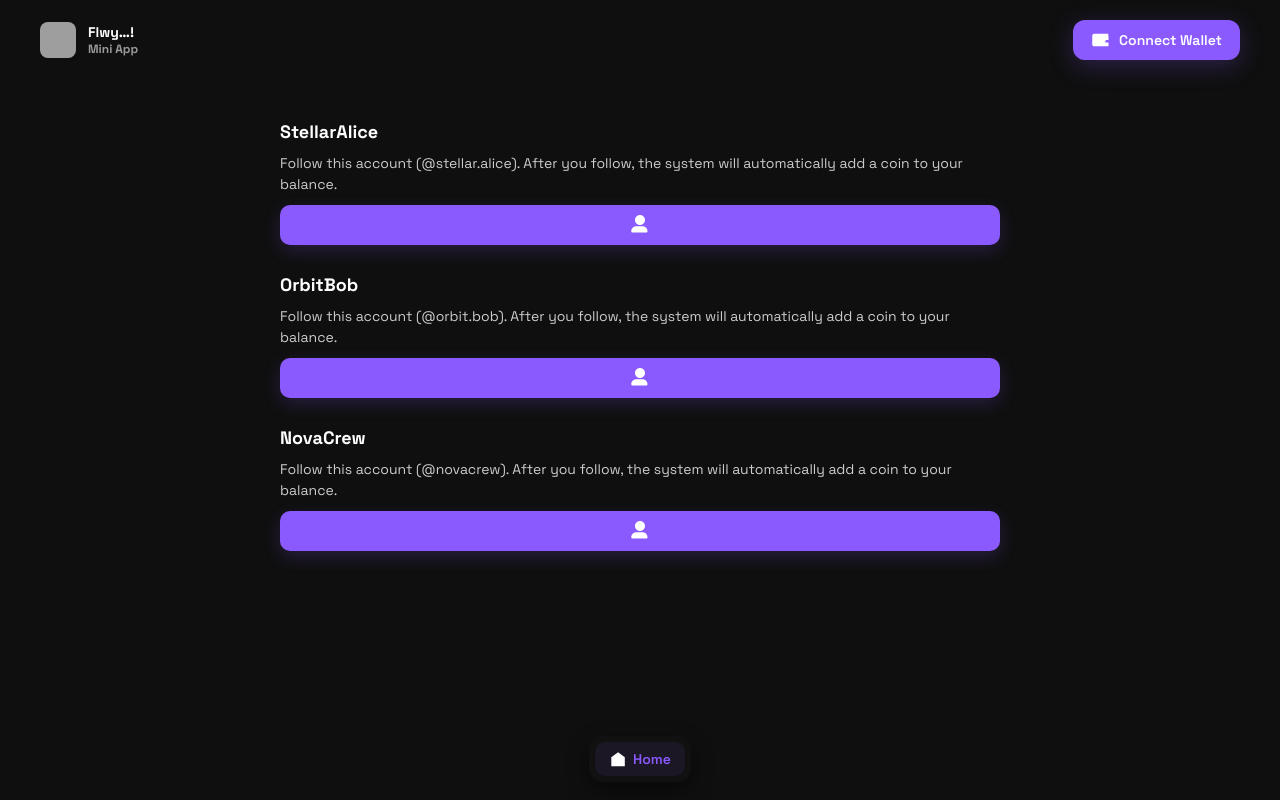
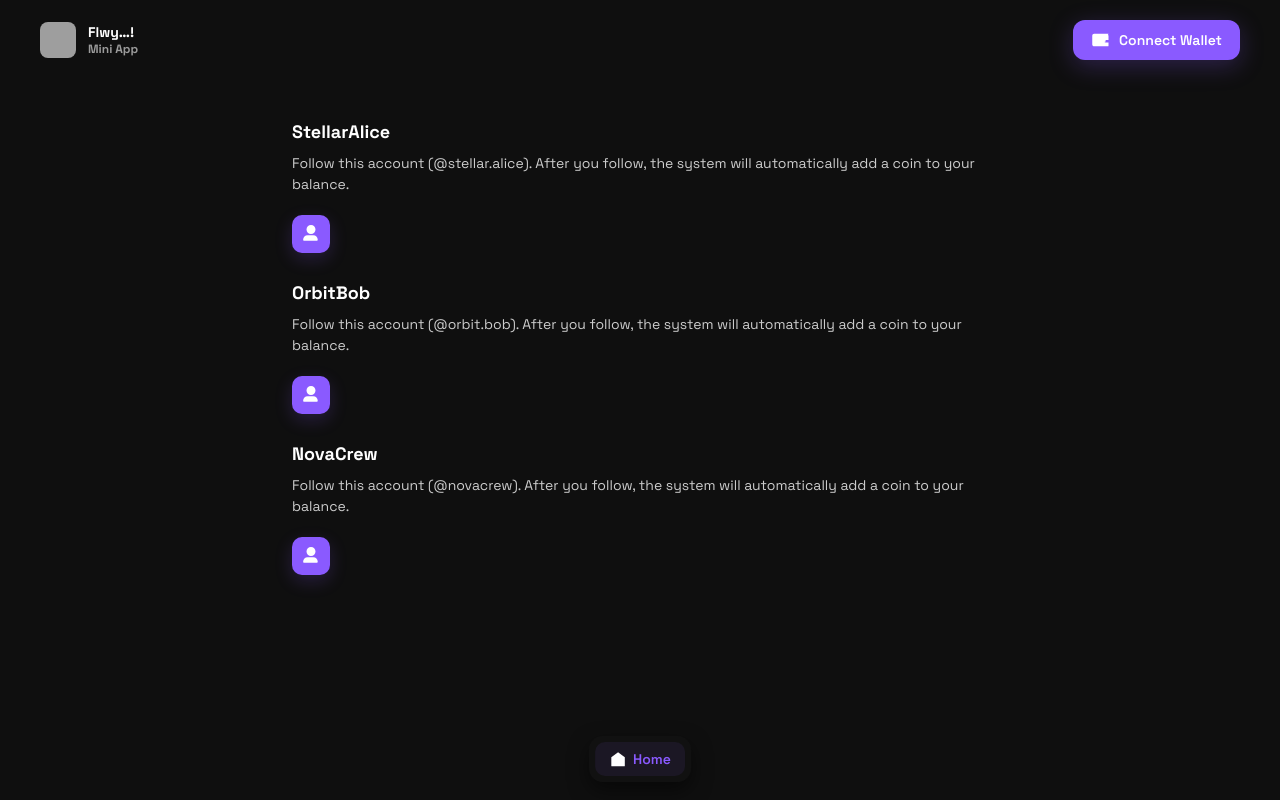
Before and after one commit to Fredrickadler/Flwy..-, a Next.js app: page / in a window 1280 px wide. Built offline with nearby package versions, Linux system fonts and the light colour scheme; grey boxes are pictures that could not be loaded.

Commit message:
Update OrderCard.js

```diff
--- a/components/OrderCard.js
+++ b/components/OrderCard.js
@@ -1,19 +1,20 @@
 export default function OrderCard({ accountName = "StellarAlice", accountId = "@stellar.alice", onFollow }) {
   return (
     <div className="order-card">
-      <div className="order-title">{accountName}</div>
-      <div className="order-sub">
+      <div className="order-title" style={{ padding: "0 12px" }}>{accountName}</div>
+      <div className="order-sub" style={{ padding: "0 12px" }}>
         Follow this account ({accountId}). After you follow, the system will automatically add a coin to your balance.
       </div>
-
+      <div style={{ marginTop: 10, padding: "0 12px" }}>
         <button className="follow-btn" onClick={() => onFollow && onFollow(accountId)}>
-        {/* آیکون فالو (fa-user) */}
-        <svg xmlns="http://www.w3.org/2000/svg" viewBox="0 0 448 512" fill="white" style={{ width:20, height:20 }}>
+          {/* آیکون پروفایل */}
+          <svg xmlns="http://www.w3.org/2000/svg" viewBox="0 0 448 512" fill="white" style={{ width:18, height:18 }}>
             <path d="M224 256c70.7 0 128-57.3 128-128S294.7 0 224 0 96 57.3 96 128s57.3 128 128 128zm95.8 32H128.2c-70.7 0-128
             57.3-128 128 0 17.7 14.3 32 32 32h352c17.7 0 32-14.3
             32-32 0-70.7-57.3-128-128-128z"/>
           </svg>
         </button>
       </div>
+    </div>
   );
 }
```
Lines whose indentation alone changed are shown as unchanged.
